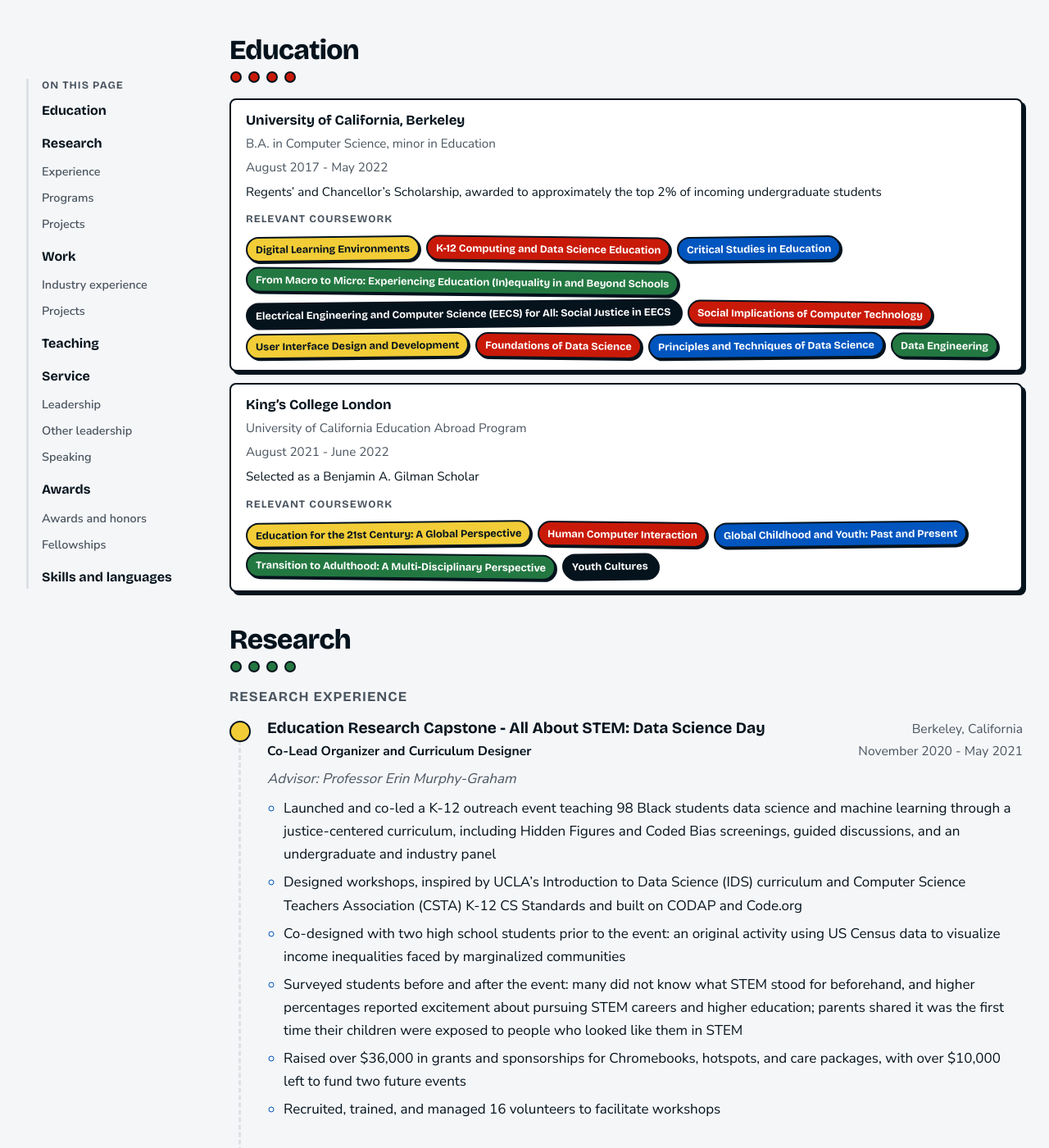
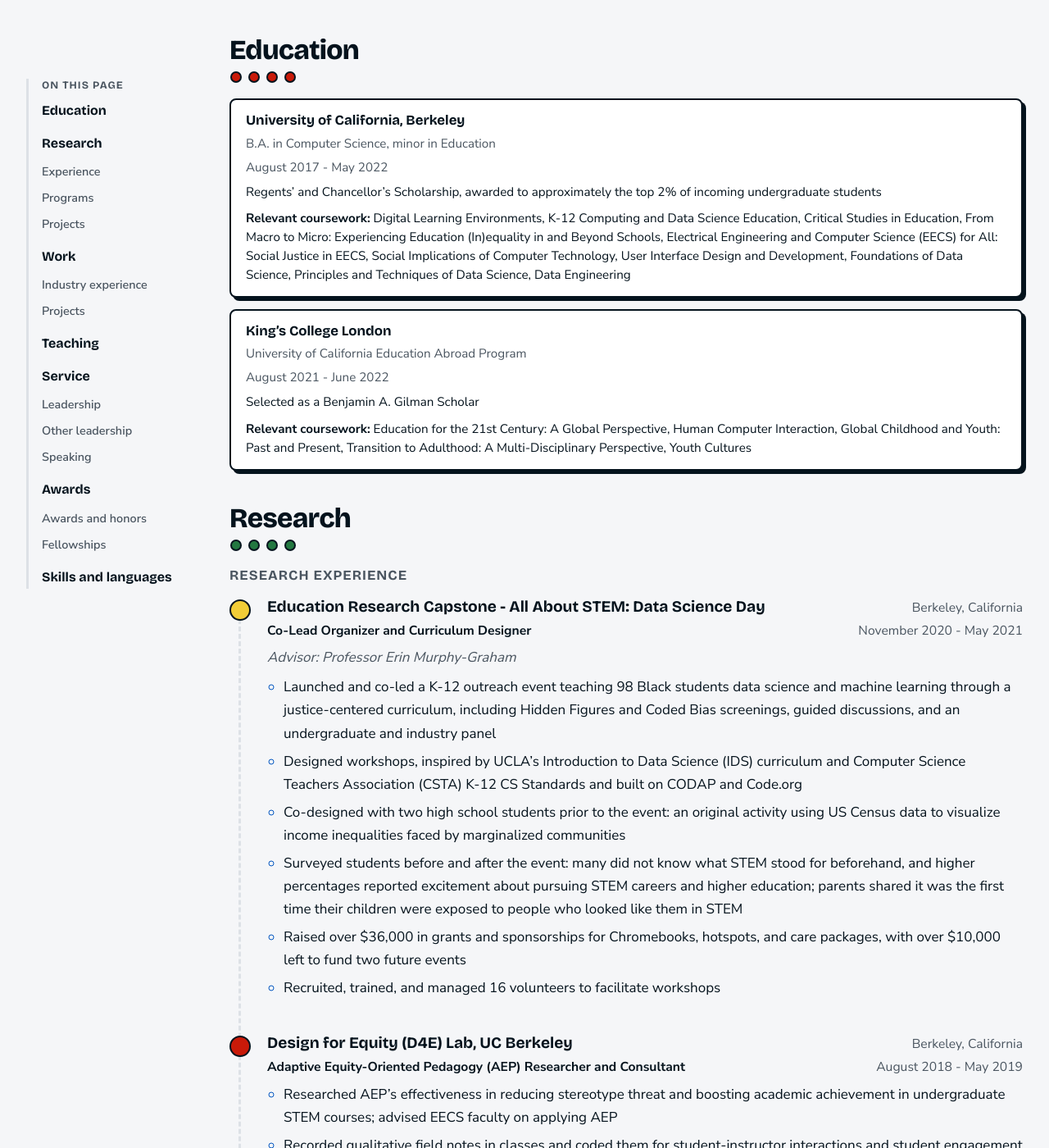
Before and after one commit to sarah-adebabay/sarah-adebabay.github.io, a Jekyll site: the page built from _pages/cv.md, in a window 1280 px wide and 1400 px high, scrolled down 288 px. Shown: the whole window at 82% size. Built offline with Jekyll 4.4.1, drawn with Linux system fonts in a browser that asks for light colours.

Commit message:
Show coursework as a line of regular text instead of pills
Co-Authored-By: Claude Opus 5.5 <noreply@anthropic.com>

```diff
--- a/_data/home.yml
+++ b/_data/home.yml
@@ -31,7 +31,7 @@ interests:
   - Education equity
 
 education:
-  # school, degree and dates each show on their own line. coursework shows as pills on the CV page.
+  # school, degree and dates each show on their own line. coursework shows as one line of text on the CV page.
   - school: "University of California, Berkeley"
     degree: "B.A. in Computer Science, minor in Education"
     dates: "August 2017 - May 2022"
--- a/_pages/cv.md
+++ b/_pages/cv.md
@@ -30,8 +30,7 @@ redirect_from:
   <h2>Education</h2>
   <ul class="plain">
     {% for e in site.data.home.education %}<li class="edu"><strong>{{ e.school }}</strong><small>{{ e.degree }}</small><small>{{ e.dates }}</small>{% for n in e.notes %}<p class="li-about">{{ n }}</p>{% endfor %}
-      {% if e.coursework %}<p class="edu-lbl">Relevant coursework</p>
-      <ul class="stickers small coursework" aria-label="Relevant coursework at {{ e.school }}">{% for c in e.coursework %}<li>{{ c }}</li>{% endfor %}</ul>{% endif %}</li>
+      {% if e.coursework %}<p class="li-about edu-courses"><span class="edu-lbl">Relevant coursework:</span> {{ e.coursework | join: ", " }}</p>{% endif %}</li>
     {% endfor %}
   </ul>
 </section>
--- a/assets/css/brick.css
+++ b/assets/css/brick.css
@@ -371,14 +371,9 @@ p { margin: 0 0 16px; }
 .plain strong { font-family: var(--display); font-weight: 700; font-size: 1.05rem; display: block; line-height: 1.35; }
 .plain small { display: block; color: var(--muted); font-size: 0.95rem; margin-top: 4px; }
 .plain .li-about { margin: 6px 0 0; font-size: 0.95rem; line-height: 1.5; }
-/* Education: school, degree and dates each on their own line; CV entries add coursework pills (sticker style, same color cycle) */
-.plain .edu-lbl { margin: 14px 0 0; font: 700 .8rem var(--display); text-transform: uppercase; letter-spacing: .08em; color: var(--muted); }
-.stickers.coursework { margin-top: 10px; gap: 12px 10px; }
-/* Course names are long, so the tilt is gentler than the interest stickers' or the pills would overlap */
-.stickers.coursework li { max-width: 100%; border-radius: 18px; }
-.stickers.coursework li:nth-child(odd) { transform: rotate(-.6deg); }
-.stickers.coursework li:nth-child(even) { transform: rotate(.6deg); }
-.stickers.coursework li:hover { transform: rotate(0) scale(1.03); }
+/* Education: school, degree and dates each on their own line; CV entries add a coursework line */
+.plain .edu-courses { margin-top: 10px; }
+.plain .edu-lbl { font-weight: 700; }
 .see-all { margin: 30px 0 0; }
 .see-all .btn { display: inline-block; text-decoration: none; }
 /* "See all N things" link under each home subsection, underlined in the section's stud color. */
```
